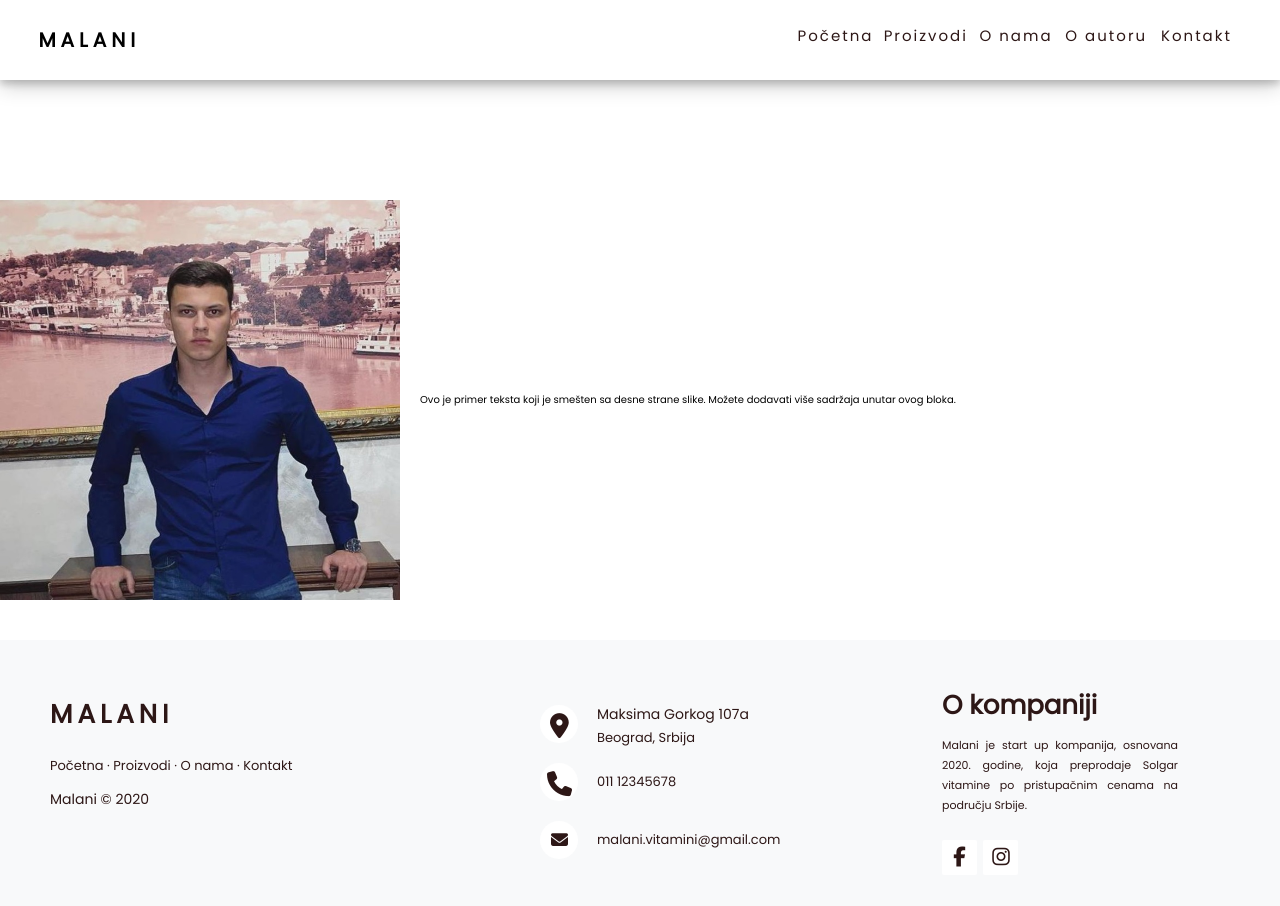
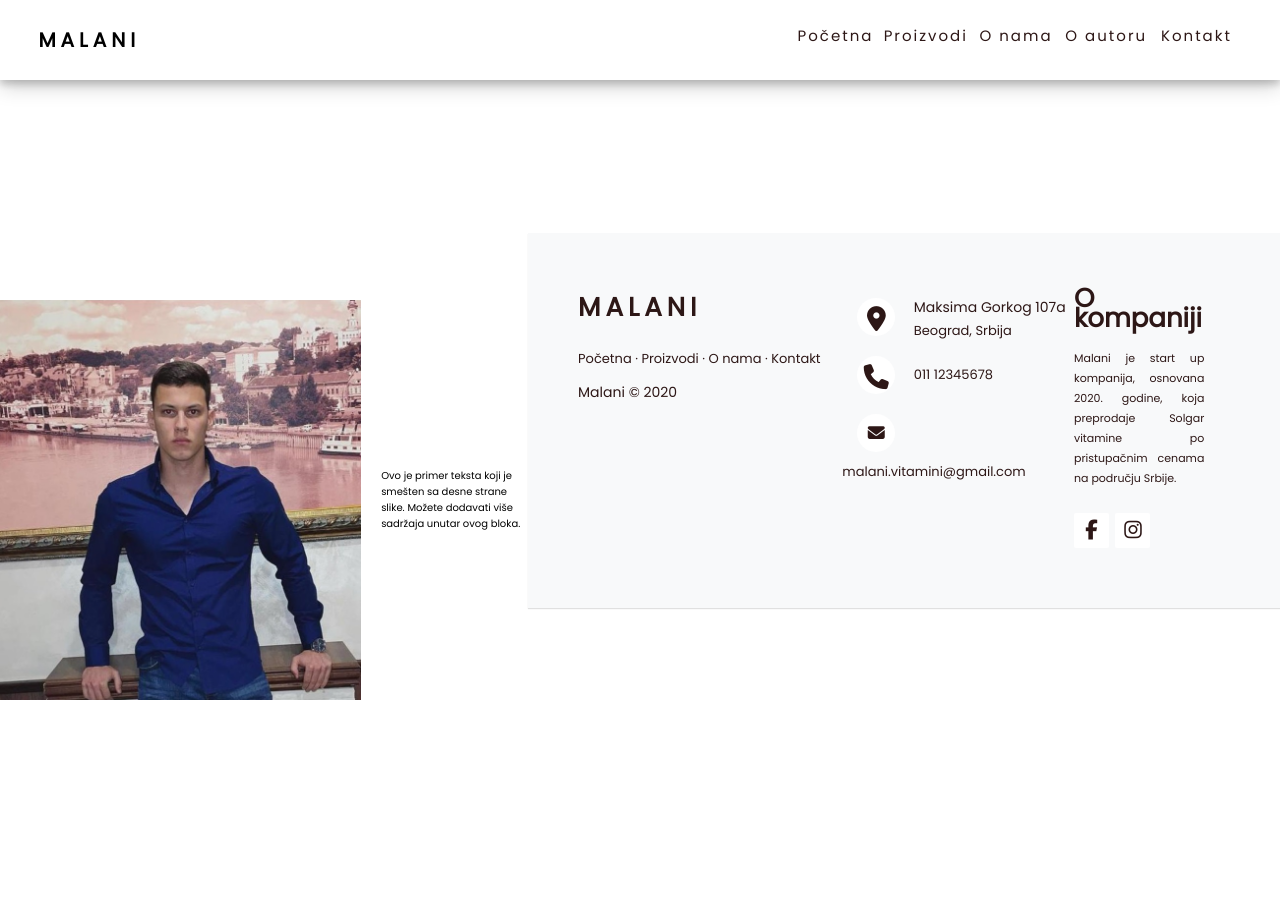
Before and after one commit to todorz4/malani, a plain HTML site: page oautoru.html in a window 1280 px wide. After the commit the page ends 800 px from the top, so only its background shows below. Drawn offline with nearby package versions, Linux system fonts and the light colour scheme.

Commit message:
Update oautoru.html

```diff
--- a/oautoru.html
+++ b/oautoru.html
@@ -12,6 +12,13 @@
     <title>Malani</title>
 
     <style>
+        body {
+    display: flex;
+    justify-content: center;  /* Horizontalno centriranje */
+    align-items: center;      /* Vertikalno centriranje */
+    height: 100vh;            /* Postavite visinu tela na 100% visine ekrana */
+    margin: 0;                /* Uklanja margine */
+}
         .container {
             display: flex;
             align-items: center;
```
